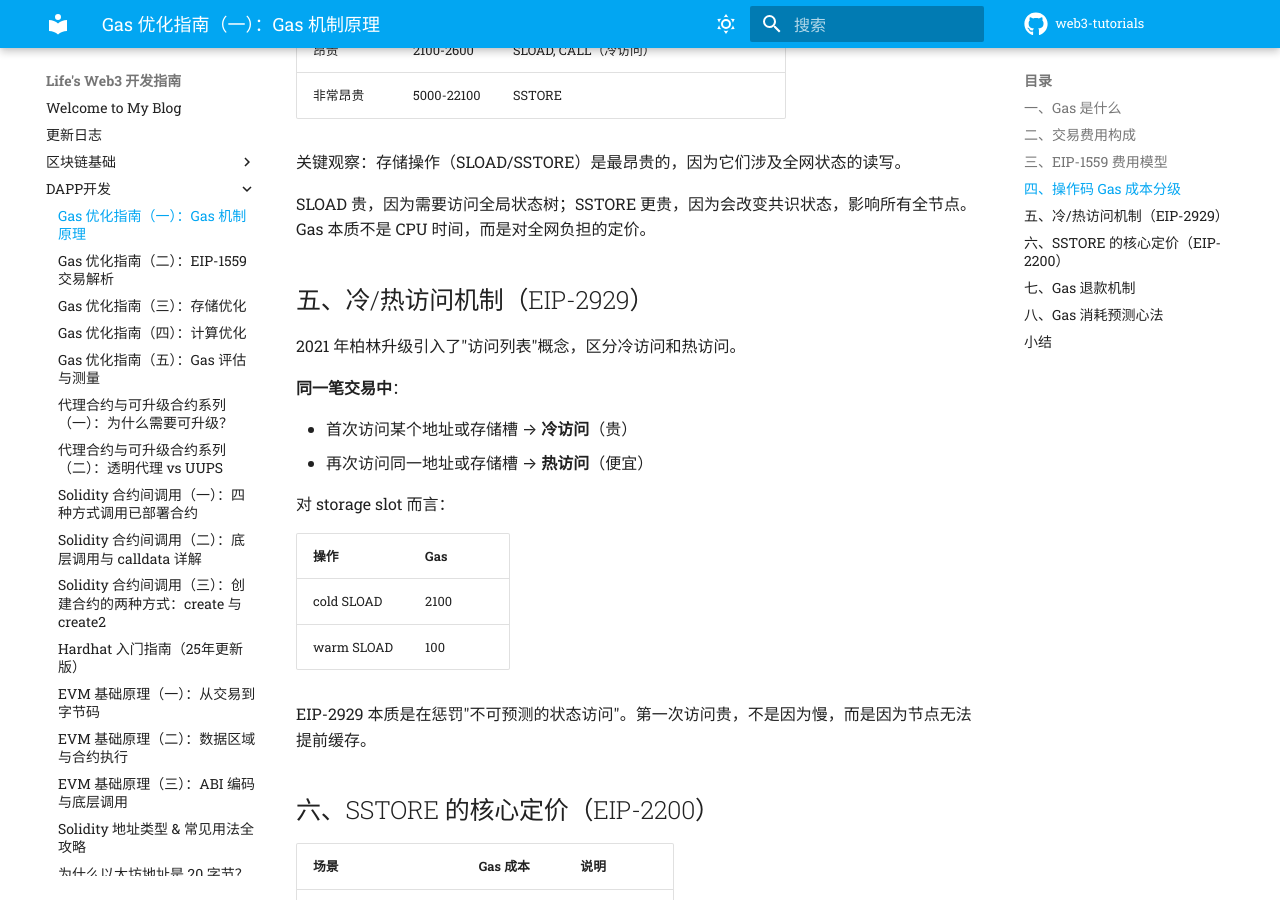
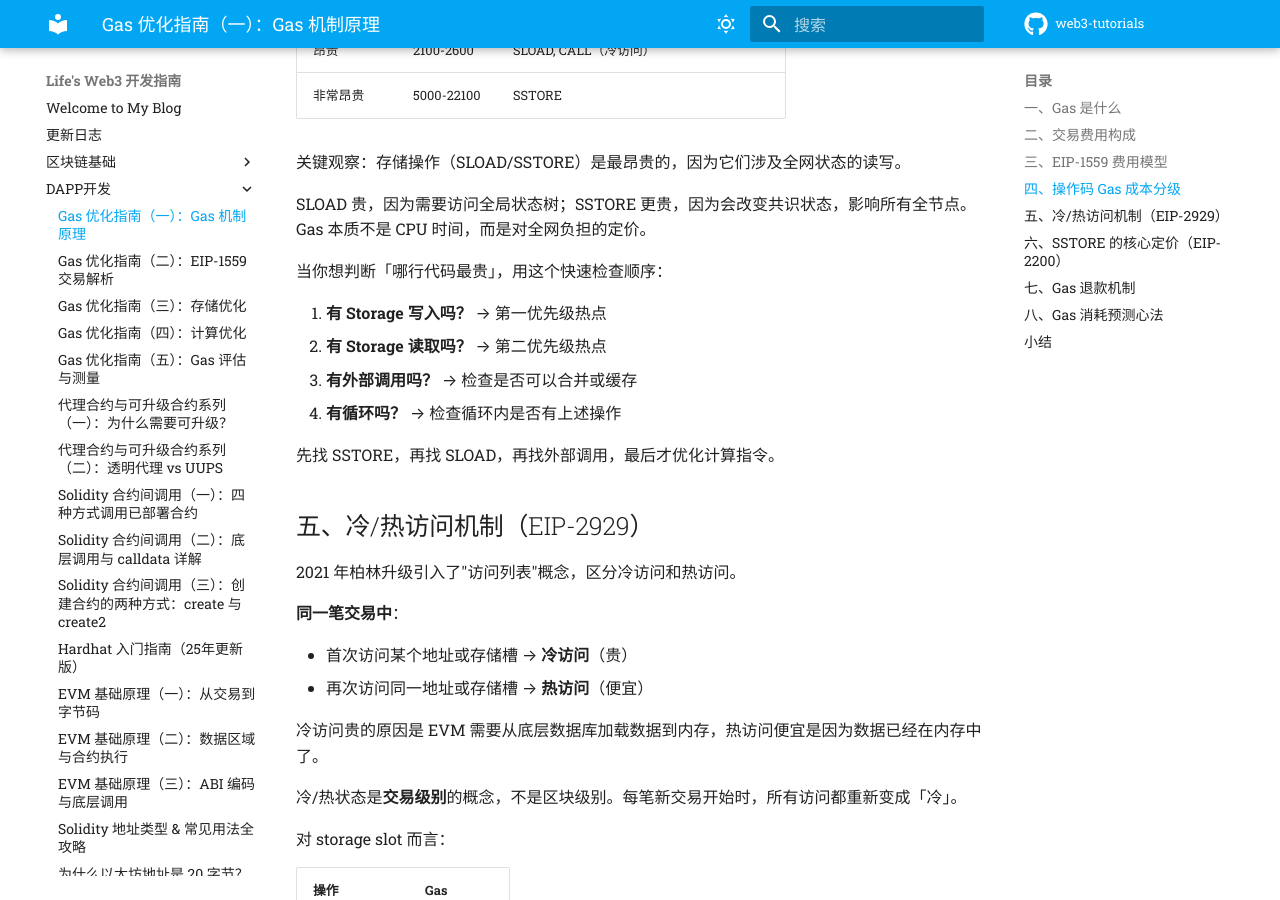
Before and after one commit to lifefindsitsway/web3-tutorials, an MkDocs documentation site: the page built from docs/web3/dapp/gas_optimization_guide_part1_gas_mechanism.md, in a window 1280 px wide and 900 px high, scrolled down 4824 px. Built offline with MkDocs 1.6.1 and Material for MkDocs 9.7.7, drawn with Linux system fonts in a browser that asks for light colours; comment, search, counter and statistics services are not loaded.

Commit message:
优化部分内容

```diff
--- a/docs/web3/dapp/gas_optimization_guide_part1_gas_mechanism.md
+++ b/docs/web3/dapp/gas_optimization_guide_part1_gas_mechanism.md
@@ -183,6 +183,15 @@ EVM 操作码的 Gas 成本反映了其计算复杂度：
 
 SLOAD 贵，因为需要访问全局状态树；SSTORE 更贵，因为会改变共识状态，影响所有全节点。Gas 本质不是 CPU 时间，而是对全网负担的定价。
 
+当你想判断「哪行代码最贵」，用这个快速检查顺序：
+
+1. **有 Storage 写入吗？** → 第一优先级热点
+2. **有 Storage 读取吗？** → 第二优先级热点
+3. **有外部调用吗？** → 检查是否可以合并或缓存
+4. **有循环吗？** → 检查循环内是否有上述操作
+
+先找 SSTORE，再找 SLOAD，再找外部调用，最后才优化计算指令。
+
 ## 五、冷/热访问机制（EIP-2929）
 
 2021 年柏林升级引入了"访问列表"概念，区分冷访问和热访问。
@@ -191,6 +200,10 @@ SLOAD 贵，因为需要访问全局状态树；SSTORE 更贵，因为会改变
 
 - 首次访问某个地址或存储槽 → **冷访问**（贵）
 - 再次访问同一地址或存储槽 → **热访问**（便宜）
+
+冷访问贵的原因是 EVM 需要从底层数据库加载数据到内存，热访问便宜是因为数据已经在内存中了。
+
+冷/热状态是**交易级别**的概念，不是区块级别。每笔新交易开始时，所有访问都重新变成「冷」。
 
 对 storage slot 而言：
 
```
